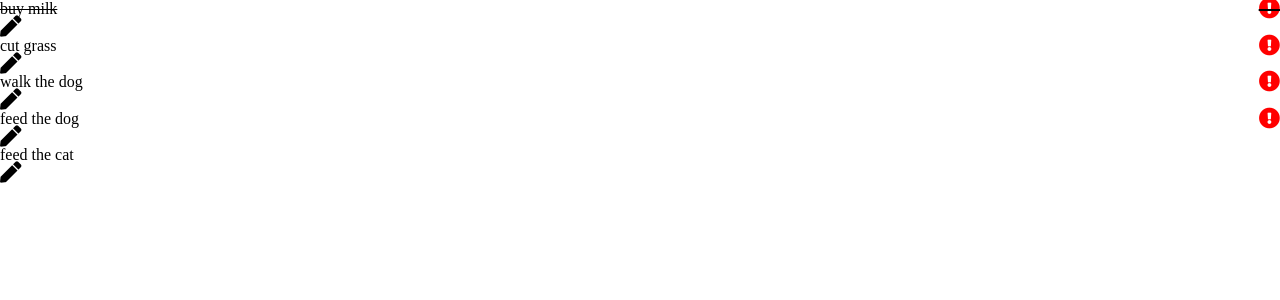
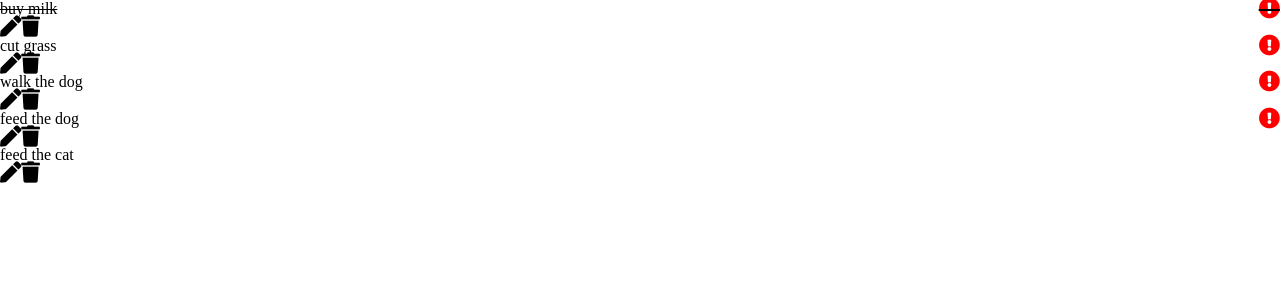
Before and after one commit to malevy/react-todo, a Next.js app: page / in a window 1280 px wide. Shown: the top 300 px of the page. Built offline with nearby package versions, Linux system fonts and the light colour scheme.

Commit message:
can now delete items

```diff
--- a/src/components/ItemViewSelector.js
+++ b/src/components/ItemViewSelector.js
@@ -24,6 +24,7 @@ function ItemViewSelector({ item }) {
       <div>
         <Item item={item} />
         <i className="fas fa-pen fa-lg" onClick={() => setIsEditing(true)} />
+        <i className="fas fa-trash fa-lg" onClick={() => removeItem(item)} />
       </div>
     );
   }
--- a/src/contexts/ItemContext.js
+++ b/src/contexts/ItemContext.js
@@ -15,12 +15,12 @@ export function ItemsProvider({ children }) {
 
   function removeItem(victim) {
     const newCollection = itemsState.filter((item) => item.id != victim.id);
-    setItemState(newCollection);
+    setItemsState(newCollection);
   }
 
   function addItem(newItem) {
     const newCollection = [...itemsState, newItem];
-    setItemState(newCollection);
+    setItemsState(newCollection);
   }
 
   const contextValue = { itemsState, saveItem, removeItem, addItem };
```
